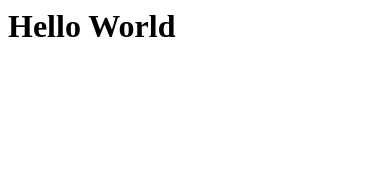
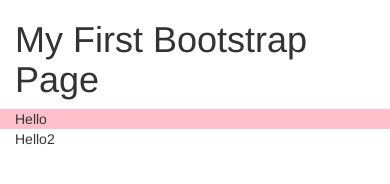
Before and after one commit to umerhassan/Bootstrap, a plain HTML site: page index.html in a window 390 px wide. Drawn offline with nearby package versions, Linux system fonts and the light colour scheme.

Commit message:
Update index.html

```diff
--- a/index.html
+++ b/index.html
@@ -1 +1,19 @@
-<h1> Hello World </h1>
+<!DOCTYPE html>
+<html lang="en">
+<head>
+    <meta charset="utf-8">
+	<meta name="viewport" content="width=device-width, initial-scale=1">
+	<link rel="stylesheet" href="https://maxcdn.bootstrapcdn.com/bootstrap/3.3.7/css/bootstrap.min.css">
+	<script src="https://ajax.googleapis.com/ajax/libs/jquery/3.3.1/jquery.min.js"></script>
+	<script src="https://maxcdn.bootstrapcdn.com/bootstrap/3.3.7/js/bootstrap.min.js"></script>
+</head>
+<body>
+	<div class="container-fluid">
+	  <h1>My First Bootstrap Page</h1>
+	  <div class="row">
+		<div class="col-sm-6" style="background-color:pink;"> Hello </div>
+		<div class="col-sm-6"> Hello2 </div>
+	</div>
+
+</body>
+</html>
```
